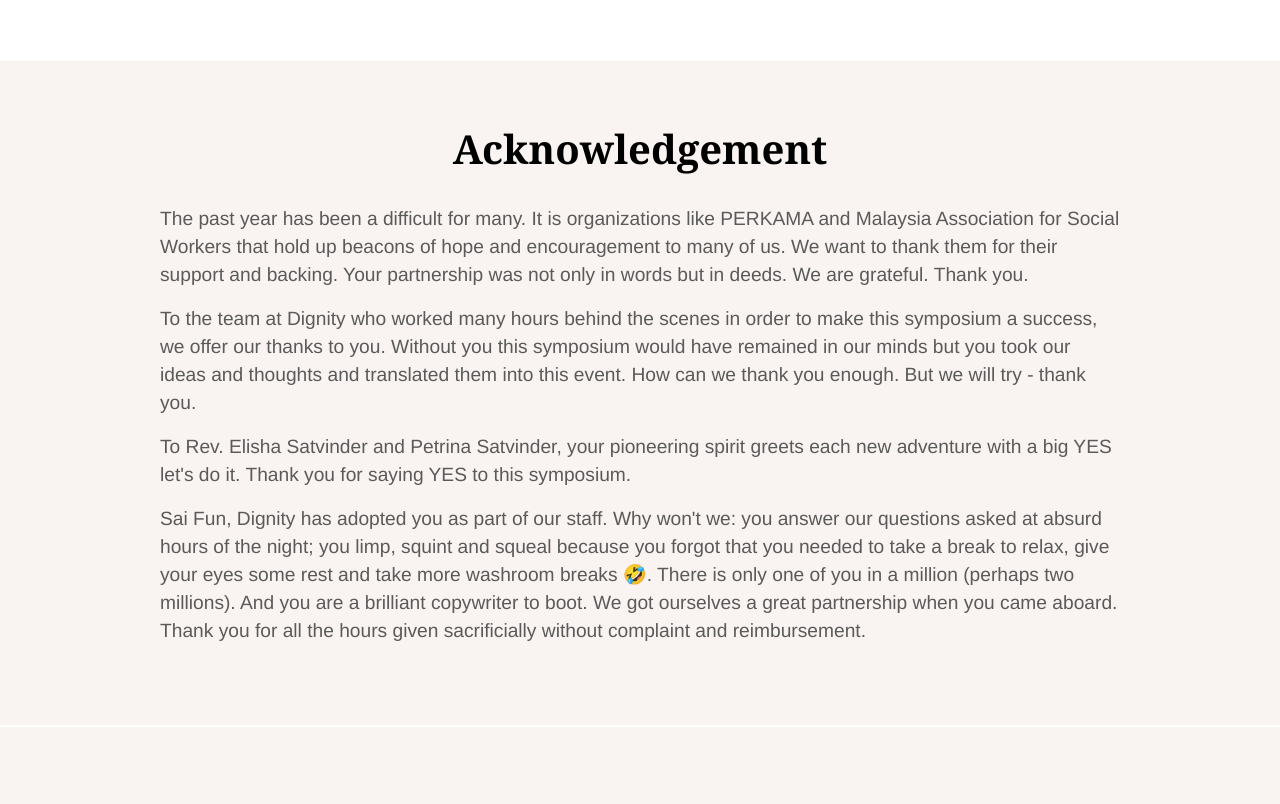
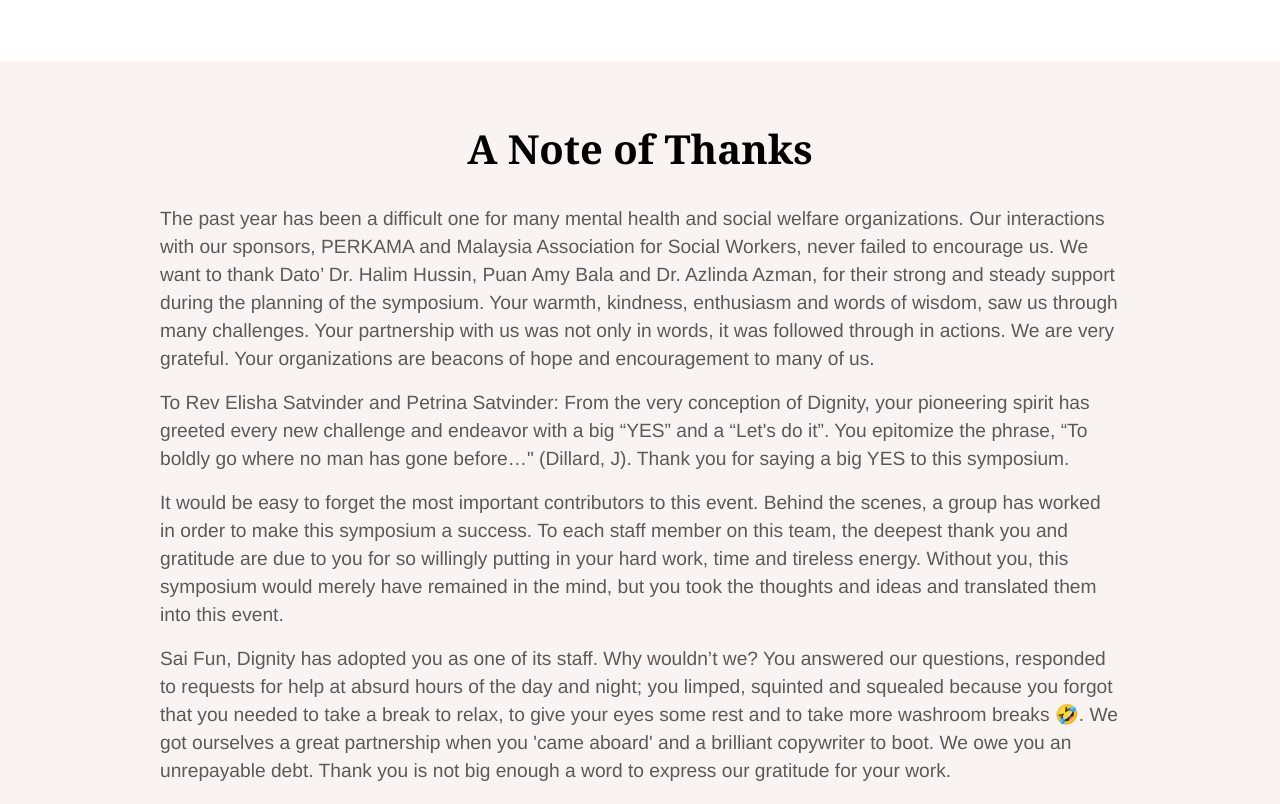
Before and after one commit to benjamin25116/suicide-prevention-symposium, a Gatsby site: page / in a window 1280 px wide. Shown: the part 7731-8535 px from the top of the page. Built offline with nearby package versions, Linux system fonts and the light colour scheme; Gatsby itself is replaced by a stand-in of ours.

Commit message:
Update acknowledgements section

```diff
--- a/src/component/Acknowledgements.js
+++ b/src/component/Acknowledgements.js
@@ -6,35 +6,43 @@
 function Acknowledgements() {
   return (
     <Layout backgroundColor="#f9f4f1">
-      <Heading>Acknowledgement</Heading>
+      <Heading>A Note of Thanks</Heading>
       <p>
-        The past year has been a difficult for many. It is organizations like
-        PERKAMA and Malaysia Association for Social Workers that hold up beacons
-        of hope and encouragement to many of us. We want to thank them for their
-        support and backing. Your partnership was not only in words but in
-        deeds. We are grateful. Thank you.
+        The past year has been a difficult one for many mental health and social
+        welfare organizations. Our interactions with our sponsors, PERKAMA and
+        Malaysia Association for Social Workers, never failed to encourage us.
+        We want to thank Dato’ Dr. Halim Hussin, Puan Amy Bala and Dr. Azlinda
+        Azman, for their strong and steady support during the planning of the
+        symposium. Your warmth, kindness, enthusiasm and words of wisdom, saw us
+        through many challenges. Your partnership with us was not only in words,
+        it was followed through in actions. We are very grateful. Your
+        organizations are beacons of hope and encouragement to many of us.
       </p>
       <p>
-        To the team at Dignity who worked many hours behind the scenes in order
-        to make this symposium a success, we offer our thanks to you. Without
-        you this symposium would have remained in our minds but you took our
-        ideas and thoughts and translated them into this event. How can we thank
-        you enough. But we will try - thank you.
+        To Rev Elisha Satvinder and Petrina Satvinder: From the very conception
+        of Dignity, your pioneering spirit has greeted every new challenge and
+        endeavor with a big “YES” and a “Let's do it”. You epitomize the phrase,
+        “To boldly go where no man has gone before…" (Dillard, J). Thank you for
+        saying a big YES to this symposium.
       </p>
       <p>
-        To Rev. Elisha Satvinder and Petrina Satvinder, your pioneering spirit
-        greets each new adventure with a big YES let's do it. Thank you for
-        saying YES to this symposium.
+        It would be easy to forget the most important contributors to this
+        event. Behind the scenes, a group has worked in order to make this
+        symposium a success. To each staff member on this team, the deepest
+        thank you and gratitude are due to you for so willingly putting in your
+        hard work, time and tireless energy. Without you, this symposium would
+        merely have remained in the mind, but you took the thoughts and ideas
+        and translated them into this event.
       </p>
       <p>
-        Sai Fun, Dignity has adopted you as part of our staff. Why won't we: you
-        answer our questions asked at absurd hours of the night; you limp,
-        squint and squeal because you forgot that you needed to take a break to
-        relax, give your eyes some rest and take more washroom breaks 🤣. There
-        is only one of you in a million (perhaps two millions). And you are a
-        brilliant copywriter to boot. We got ourselves a great partnership when
-        you came aboard. Thank you for all the hours given sacrificially without
-        complaint and reimbursement.
+        Sai Fun, Dignity has adopted you as one of its staff. Why wouldn’t we?
+        You answered our questions, responded to requests for help at absurd
+        hours of the day and night; you limped, squinted and squealed because
+        you forgot that you needed to take a break to relax, to give your eyes
+        some rest and to take more washroom breaks 🤣. We got ourselves a great
+        partnership when you 'came aboard' and a brilliant copywriter to boot.
+        We owe you an unrepayable debt. Thank you is not big enough a word to
+        express our gratitude for your work.
       </p>
     </Layout>
   );
```
